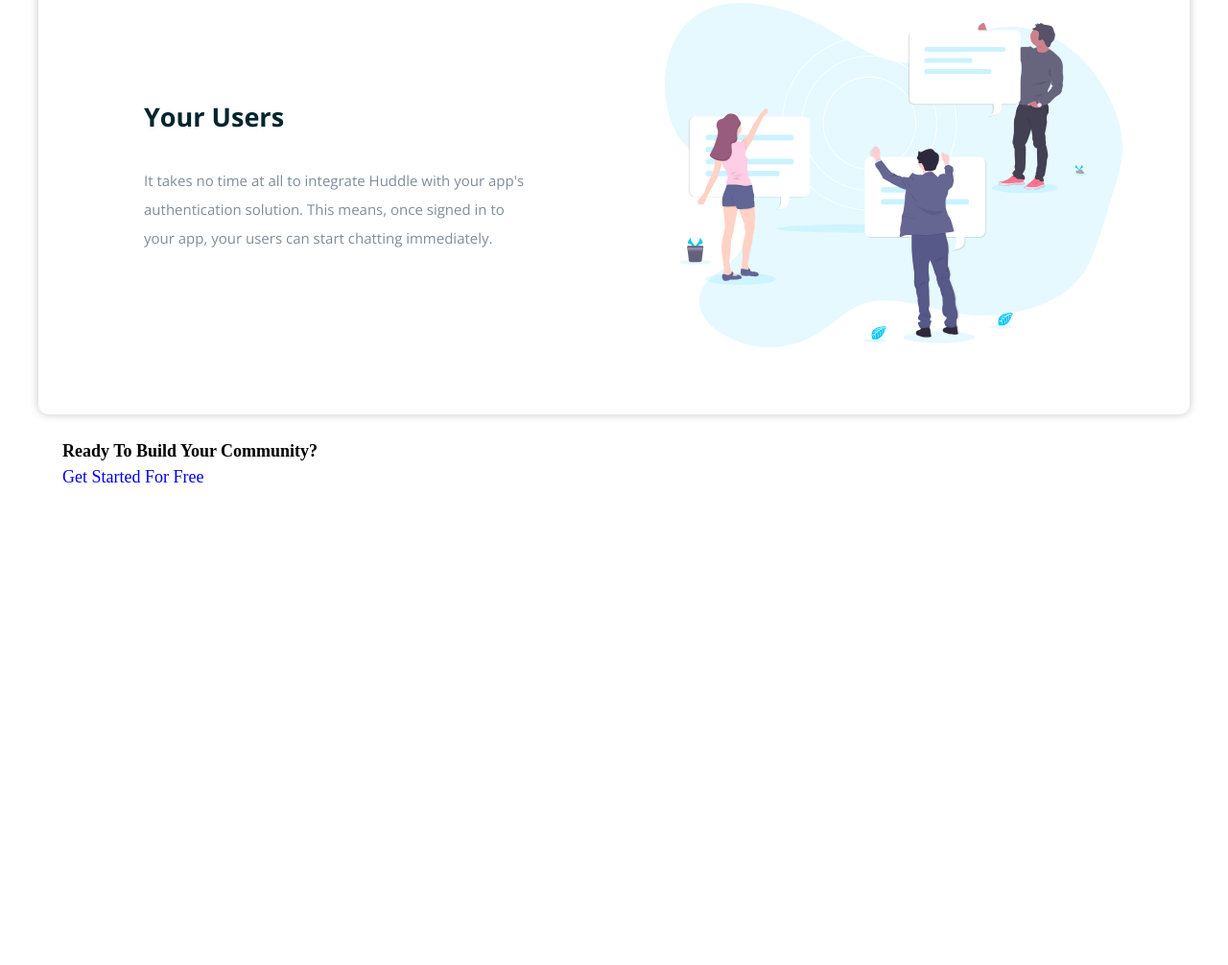
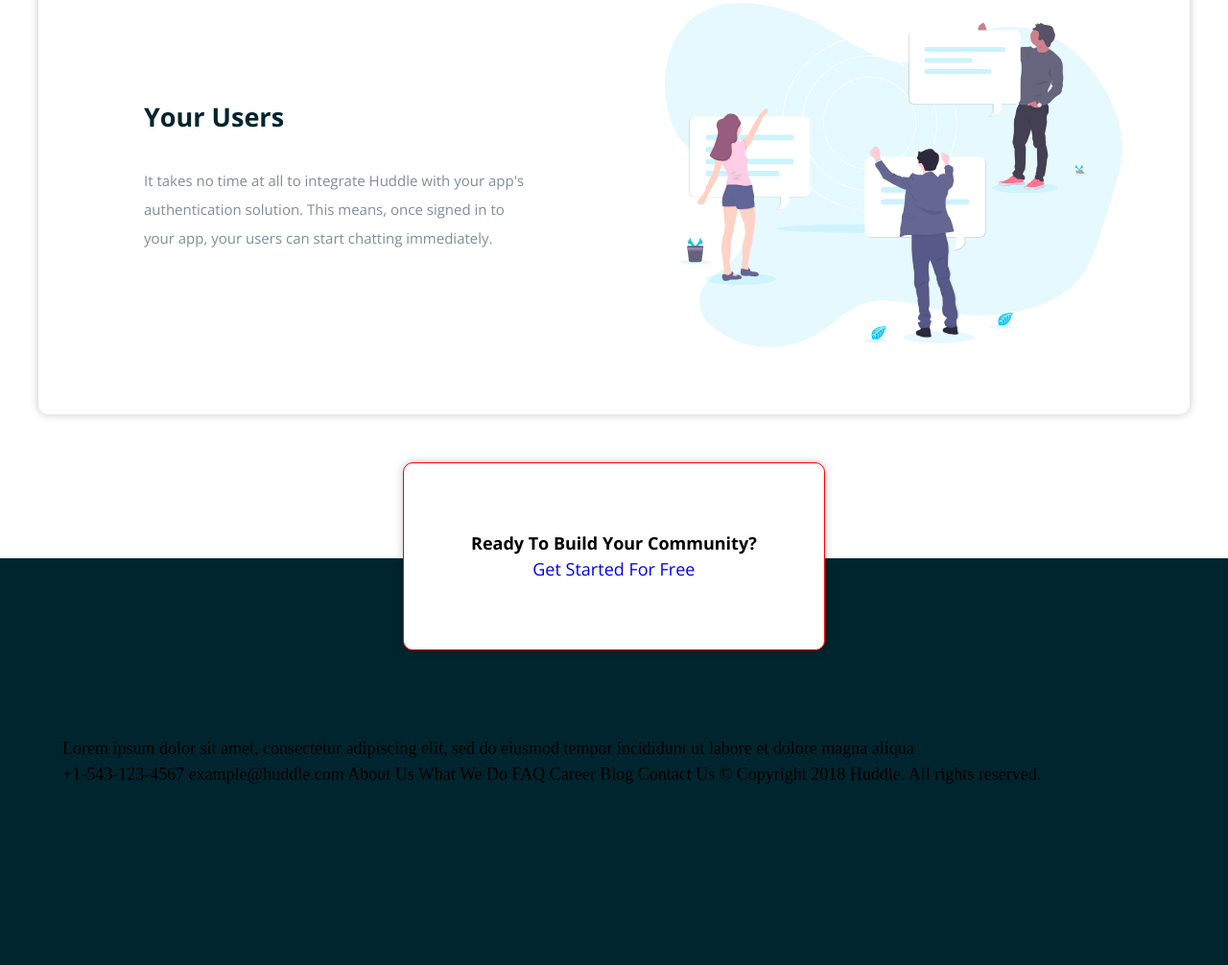
Before and after one commit to Alexcmyk/Huddle-Landing-Page, a plain HTML site: page index.html in a window 1280 px wide. Shown: the part 2040-3046 px from the top of the page at 96% size. Before the commit the page ends 2576 px from the top, so only its background shows below. Drawn offline with nearby package versions, Linux system fonts and the light colour scheme.

Commit message:
footer updates

```diff
--- a/css/_content.scss
+++ b/css/_content.scss
@@ -49,5 +49,24 @@ main {
 
     }
 
+    .cta .container {
+        position: absolute;
+        z-index: 2;
+        left: 50%;
+        transform: translateX(-220px);
+        flex-direction: column;
+        text-align: center;
+        align-items: center;
+        border: 1px red solid;
+        margin-top: 50px;
+        margin-bottom: 50px;
+        max-width: 50%;
+        border-radius: 10px;
+        padding: 70px;
+        background-color: #fff;
+        box-shadow: 0px 0px 10px rgba(0, 0, 0, 0.226);
+        font-family: $bodyFont,sans-serif;
+    }
+
 
 }
--- /dev/null
+++ b/css/_footer.scss
@@ -0,0 +1,7 @@
+
+footer {
+    margin-top: 150px;
+    background-color: $headerColor;
+    padding-top: 160px;
+    padding-bottom: 160px;
+}
--- a/css/main.scss
+++ b/css/main.scss
@@ -2,3 +2,4 @@
 @import 'header';
 @import 'hero';
 @import 'content';
+@import 'footer';
--- a/index.html
+++ b/index.html
@@ -88,7 +88,7 @@
     </section>
   </main>
 
-  <!-- <footer>
+  <footer>
     <div class="container">
       <p>Lorem ipsum dolor sit amet, consectetur adipiscing elit, sed do eiusmod tempor incididunt ut labore et dolore magna aliqua</p>
 
@@ -105,7 +105,7 @@
 
       &copy; Copyright 2018 Huddle. All rights reserved.
     </div>
-  </footer> -->
+  </footer>
 
   <!-- <footer>
     <p class="attribution">
```
Also changed, not shown: css/main.css, 1 other file.
